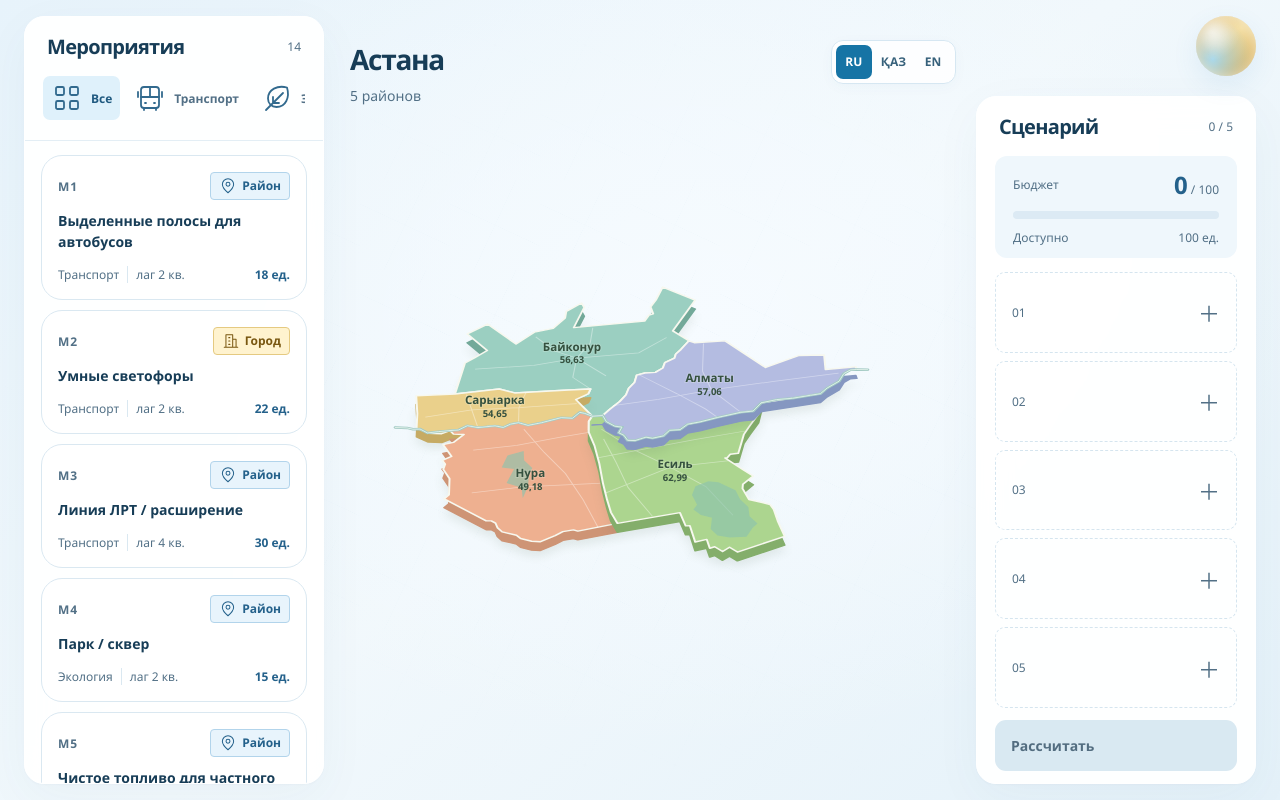
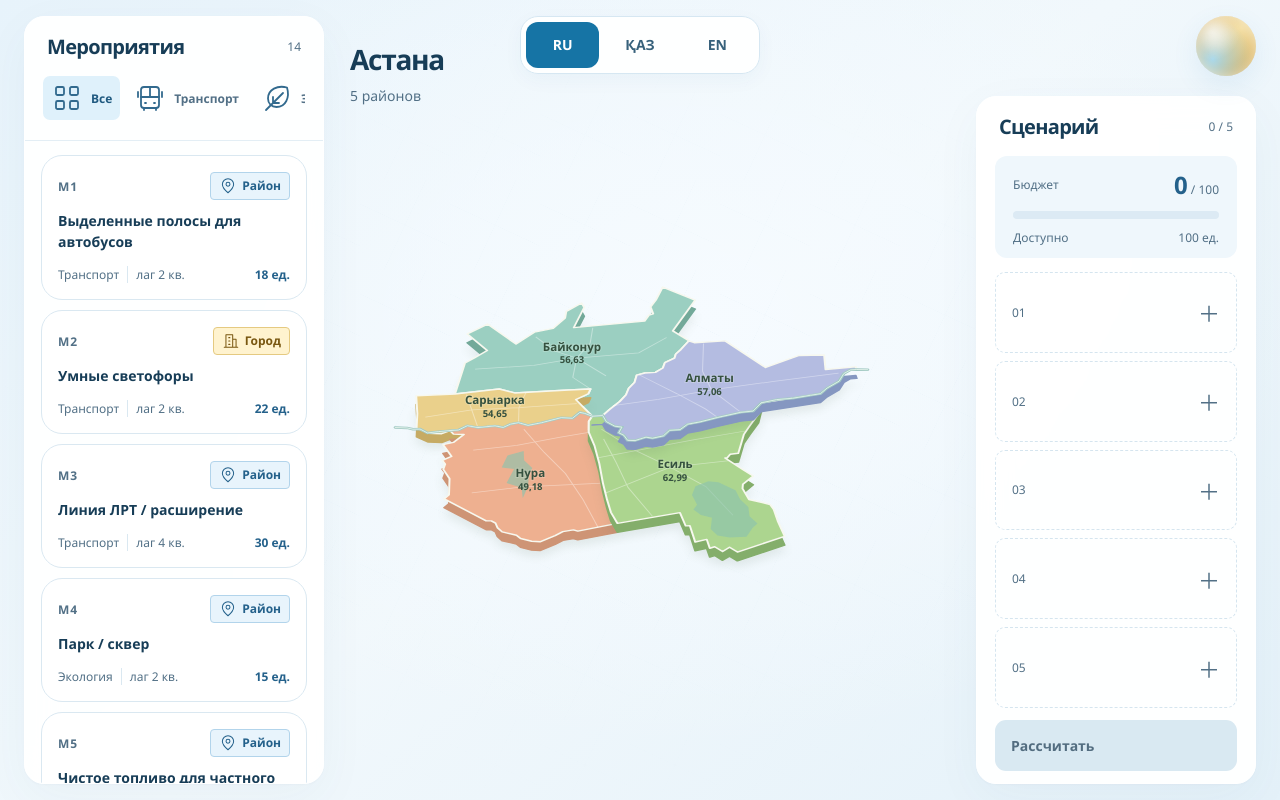
Before and after one commit to BAITC-Hacks/hack-518b6a53-bom, a website with bundled scripts: page index.html in a window 1280 px wide. Built offline with nearby package versions, Linux system fonts and the light colour scheme.

Commit message:
Обновил дизайн и расположение переключателя языков

```diff
--- a/index.html
+++ b/index.html
@@ -10,6 +10,11 @@
 <body>
   <div class="app-shell">
     <main class="workspace" id="planningView">
+      <div class="language-switcher map-language" role="group" aria-label="Язык интерфейса" data-i18n-aria="ui.language">
+        <button type="button" data-language="ru" lang="ru" title="Русский" aria-label="Русский" aria-pressed="true">RU</button>
+        <button type="button" data-language="kk" lang="kk" title="Қазақша" aria-label="Қазақша" aria-pressed="false">ҚАЗ</button>
+        <button type="button" data-language="en" lang="en" title="English" aria-label="English" aria-pressed="false">EN</button>
+      </div>
       <aside class="catalog panel">
         <div class="panel-heading"><h1 data-i18n="ui.measures">Мероприятия</h1><span class="subtle-count">14</span></div>
         <div class="catalog-tools">
@@ -27,11 +32,6 @@
 
       <section class="map-region" id="mapCard" aria-label="Карта районов Астаны" data-i18n-aria="ui.mapLabel">
         <div class="map-place"><strong data-i18n="ui.cityName">Астана</strong><span id="mapScope">5 районов</span></div>
-        <div class="language-switcher map-language" role="group" aria-label="Язык интерфейса" data-i18n-aria="ui.language">
-          <button type="button" data-language="ru" lang="ru" title="Русский" aria-label="Русский" aria-pressed="true">RU</button>
-          <button type="button" data-language="kk" lang="kk" title="Қазақша" aria-label="Қазақша" aria-pressed="false">ҚАЗ</button>
-          <button type="button" data-language="en" lang="en" title="English" aria-label="English" aria-pressed="false">EN</button>
-        </div>
         <div class="map-stage" id="mapStage">
           <svg id="cityMap" class="city-map" viewBox="0 0 900 700" role="group" aria-label="Изометрическая карта районов Астаны" data-i18n-aria="ui.mapIsometric"><g id="mapCamera"></g></svg>
         </div>
--- a/styles.css
+++ b/styles.css
@@ -290,55 +290,62 @@ html,body{height:100%;overflow:hidden}.app-shell{height:100svh;min-height:0}.wor
 }
 .measure-scope--city { border-color: #e5ca81; background: #fff3cf; color: #795711; }
 .measure-scope img { display: block; width: 18px; height: 18px; }
+/* Center the language control on the whole workspace, independently of the map. */
+.workspace { position: relative; }
 .language-switcher {
-  display: flex;
+  display: grid;
+  grid-template-columns: repeat(3, minmax(0, 1fr));
   align-items: center;
-  gap: 3px;
-  width: max-content;
-  padding: 4px;
+  gap: 4px;
+  width: 222px;
+  padding: 5px;
   border: 1px solid #d6e7f2;
-  border-radius: 12px;
-  background: #ffffffd9;
-  box-shadow: 0 3px 14px #23567808;
+  border-radius: 18px;
+  background: #ffffffed;
+  box-shadow: 0 6px 20px #2356780a;
 }
 .language-switcher button {
-  min-width: 32px;
-  min-height: 30px;
-  padding: 5px 6px;
+  min-width: 0;
+  min-height: 44px;
+  padding: 10px 12px;
   border: 0;
-  border-radius: 7px;
+  border-radius: 12px;
   background: transparent;
   color: #37617b;
-  font-size: 11px;
-  font-weight: 700;
+  font-size: 14px;
+  font-weight: 600;
   line-height: 1;
-  transition: color .18s ease, background-color .18s ease;
 }
-.language-switcher button:hover { background: #fff3cf; color: #795711; }
 .language-switcher button[aria-pressed="true"] { background: #1674a5; color: #fff; }
-.map-language { position: absolute; top: 27px; right: 0; z-index: 4; }
+.map-language { position: absolute; top: 24px; left: 50%; transform: translateX(-50%); z-index: 4; }
 .report-head { display: grid; grid-template-columns: minmax(0, 1fr) auto minmax(0, 1fr); }
 .report-head .back-button { justify-self: start; }
 .report-head .text-button { justify-self: end; }
 @media (min-width: 1280px) {
-  .map-language { top: 24px; }
-  .language-switcher button { min-width: 36px; min-height: 34px; font-size: 12px; }
+  .map-language { top: var(--desktop-padding); }
+  .language-switcher { width: 240px; }
+  .language-switcher button { min-height: 46px; }
 }
-@media (min-width: 481px) and (max-width: 760px) {
-  .map-language { top: 10px; right: 78px; }
+@media (min-width: 1101px) and (max-height: 800px) {
+  .map-language { top: 16px; }
 }
-@media (min-width: 481px) and (max-width: 560px) {
-  .map-language { top: 58px; left: 0; right: auto; }
-  .map-stage { top: 105px; }
+@media (max-width: 1100px) {
+  .workspace { padding-top: 80px; }
+  .map-language { top: 12px; }
 }
-@media (max-width: 600px) {
+@media (max-width: 760px) {
+  .workspace { padding-top: 76px; }
+  .pulse-space { top: 80px; }
+}
+@media (max-width: 680px) {
   .report-head { grid-template-columns: minmax(0, 1fr) minmax(0, 1fr); gap: 8px; }
-  .report-head .language-switcher { grid-column: 1 / -1; grid-row: 2; justify-self: center; }
-  .report-head .text-button { grid-column: 2; grid-row: 1; }
+  .report-head .language-switcher { grid-column: 1 / -1; grid-row: 1; justify-self: center; }
+  .report-head .back-button { grid-column: 1; grid-row: 2; }
+  .report-head .text-button { grid-column: 2; grid-row: 2; }
 }
 @media (max-width: 480px) {
-  .map-language { top: 7px; right: 76px; }
-  .language-switcher button { min-width: 30px; min-height: 28px; }
+  .workspace { padding-top: 73px; }
+  .map-stage { top: 65px; }
 }
 .report-head .back-button,
 .report-head .text-button {
```
